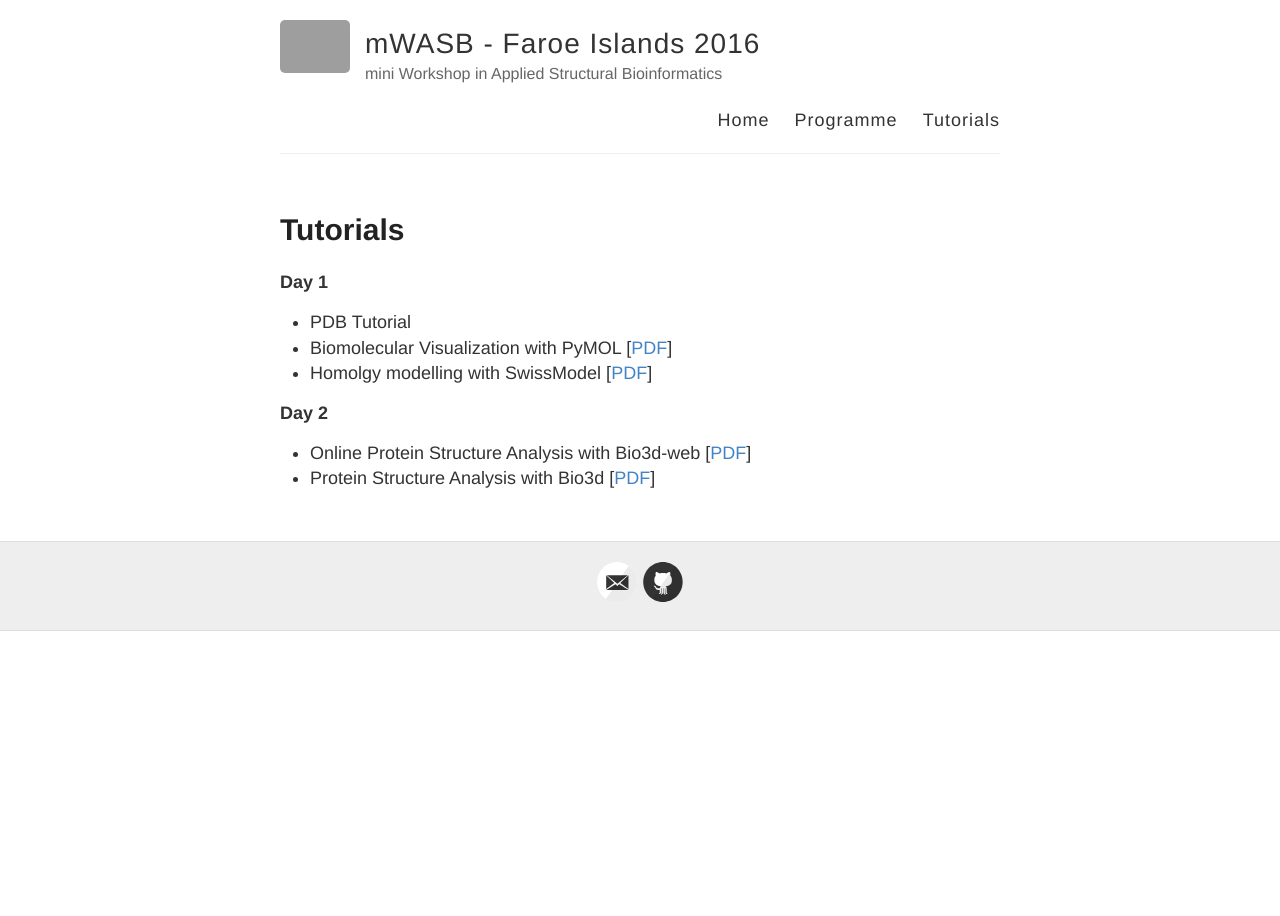
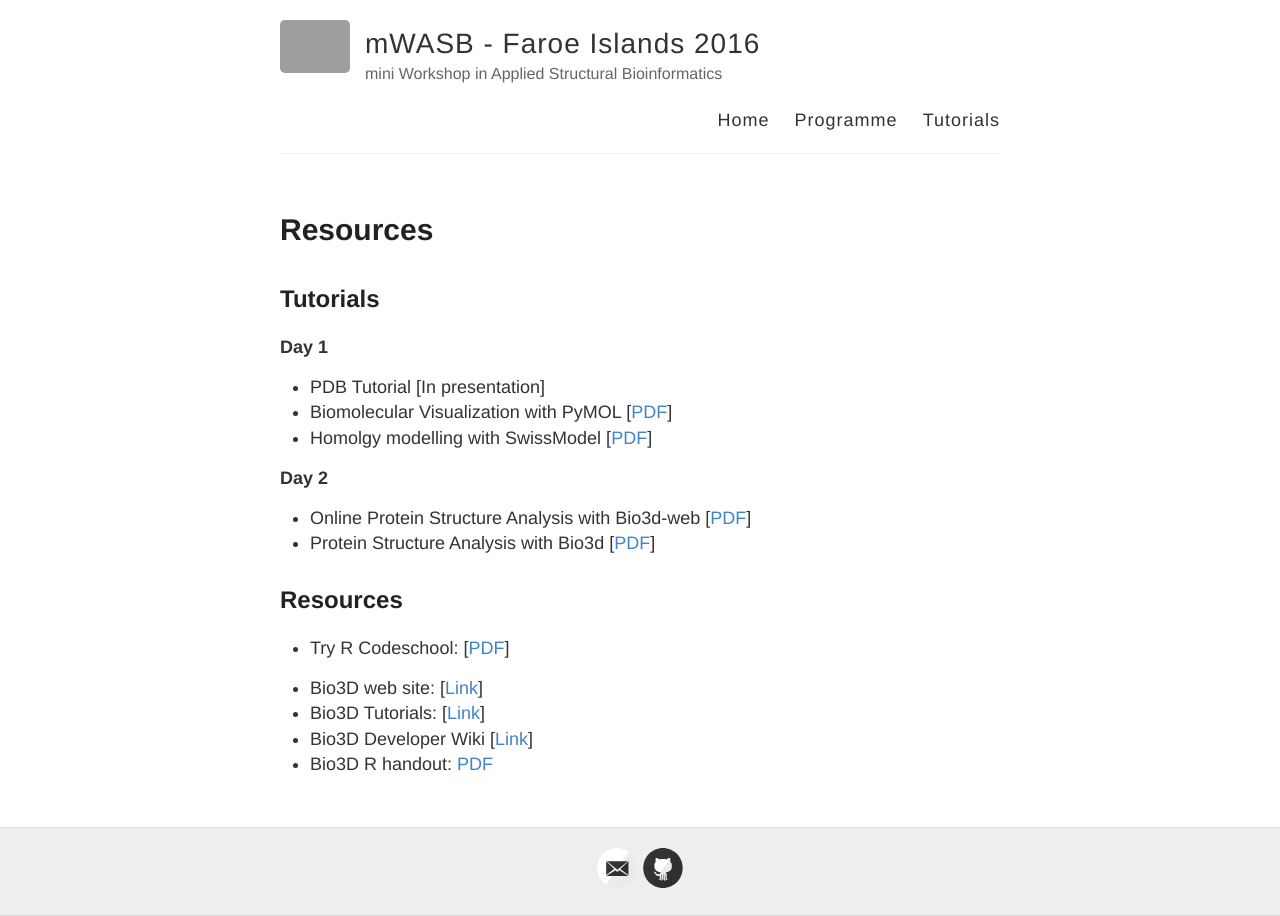
Before and after one commit to larssk/mwasb2016, a Jekyll site: the page built from tutorials.md, in a window 1280 px wide. Built offline with Jekyll 4.4.1, drawn with Linux system fonts in a browser that asks for light colours; grey boxes are pictures that could not be loaded.

Commit message:
update of tutorials.md to material

```diff
--- a/tutorials.md
+++ b/tutorials.md
@@ -1,13 +1,14 @@
 ---
 layout: page
-title: Tutorials
-permalink: /tutorials/
+title: Resources
+permalink: /resources/
 ---
 
+## Tutorials
 
 **Day 1**
 
-* PDB Tutorial
+* PDB Tutorial [In presentation]
 * Biomolecular Visualization with PyMOL [[PDF](https://www.dropbox.com/s/m8sddz7ifzbu8nt/pymol.pdf?dl=1){:target="_blank"}]
 * Homolgy modelling with SwissModel [[PDF](https://www.dropbox.com/s/7lwy0cf6v4rr45f/swissmodel.pdf?dl=1){:target="_blank"}]
 
@@ -16,3 +17,13 @@ permalink: /tutorials/
 
 * Online Protein Structure Analysis with Bio3d-web [[PDF](https://www.dropbox.com/s/kjdgft3gey7q7jw/bio3d-web.pdf?dl=1){:target="_blank"}]
 * Protein Structure Analysis with Bio3d [[PDF](https://www.dropbox.com/s/kpdno1xf4zsnhn7/bio3d.pdf?dl=1){:target="_blank"}]
+
+
+## Resources
+
+* Try R Codeschool: [[PDF](http://tryr.codeschool.com/){:target="_blank"}]
+
+* Bio3D web site: [[Link](http://thegrantlab.org){:target="_blank"}]
+* Bio3D Tutorials: [[Link](http://thegrantlab.org/bio3d/tutorials){:target="_blank"}]
+* Bio3D Developer Wiki [[Link](https://bitbucket.org/Grantlab/bio3d){:target="_blank"}]
+* Bio3D R handout: [PDF](https://www.dropbox.com/s/rg25icq2ze8kxlw/Bio3D_tutoral1.pdf?dl=1)
```
